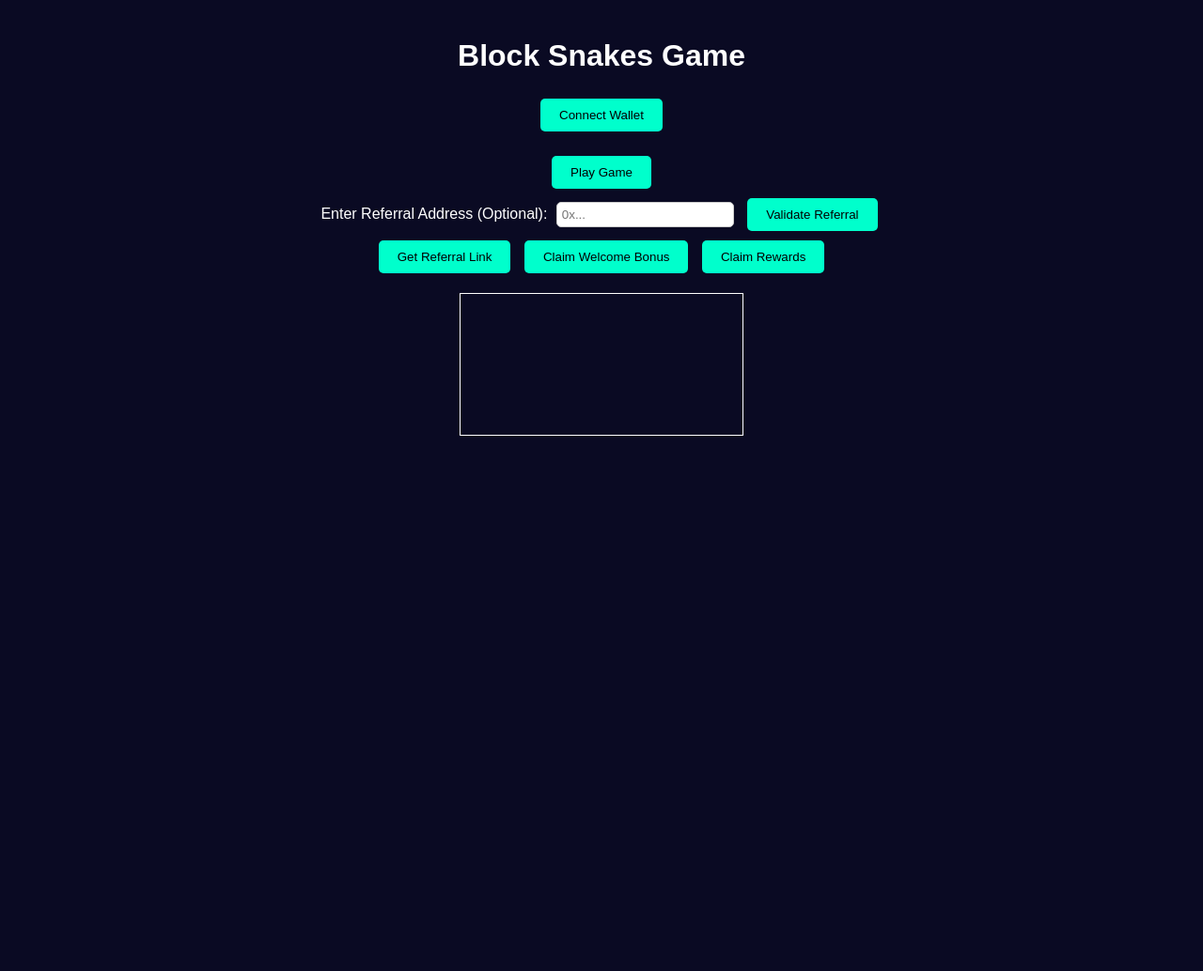
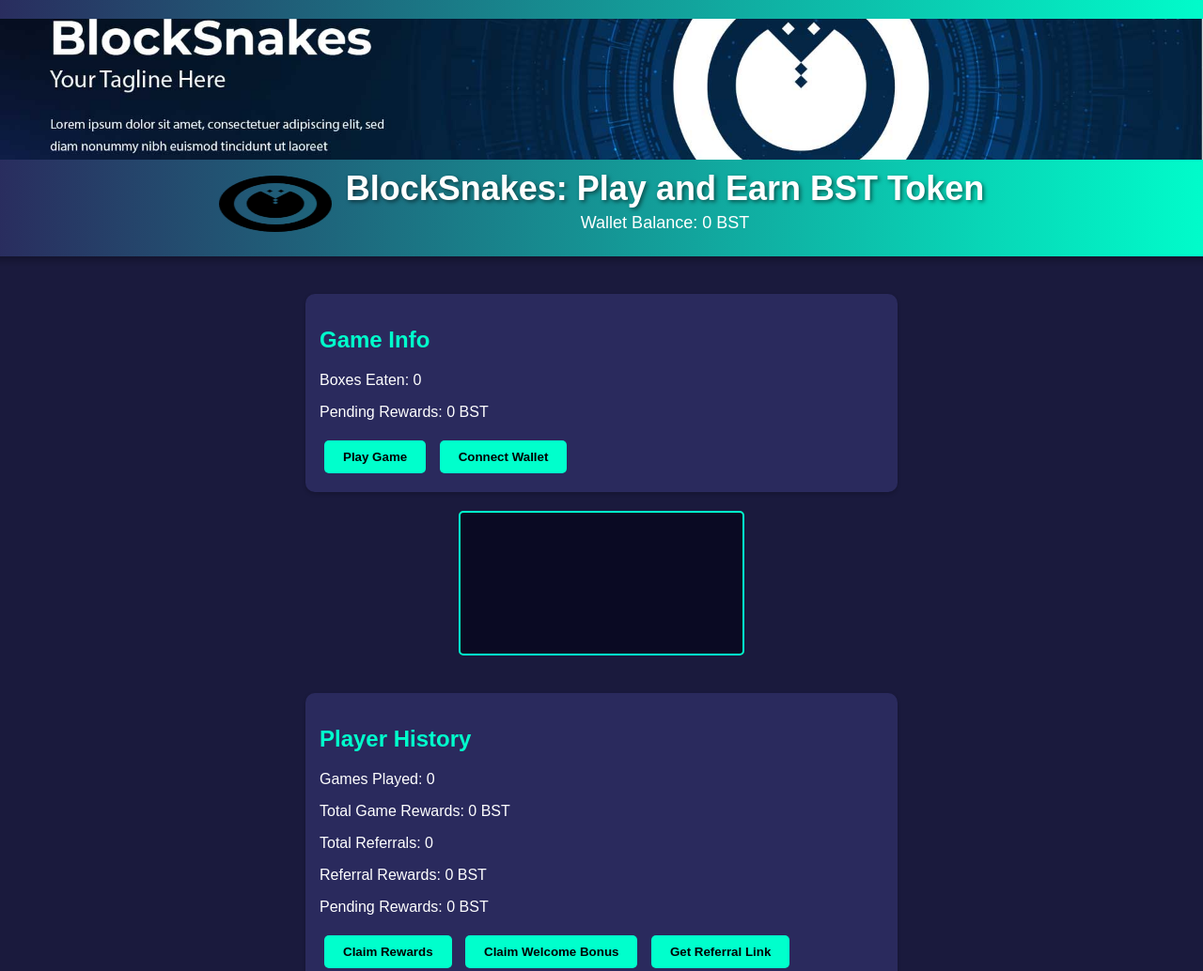
Before and after one commit to eienzen/blocksnakes, a plain HTML site: page index.html in a window 1280 px wide. Shown: the top 1034 px of the page at 94% size. Before the commit the page ends 800 px from the top, so only its background shows below. Drawn offline with nearby package versions, Linux system fonts and the light colour scheme.

Commit message:
Update index.html

```diff
--- a/index.html
+++ b/index.html
@@ -2,96 +2,215 @@
 <html lang="en">
 <head>
     <meta charset="UTF-8">
-    <title>Block Snakes Game</title>
+    <meta name="viewport" content="width=device-width, initial-scale=1.0, user-scalable=no">
+    <meta http-equiv="Content-Security-Policy" content="default-src 'self'; script-src 'self' https://unpkg.com; style-src 'self' 'unsafe-inline'; img-src 'self' https://raw.githubusercontent.com; connect-src 'self' https://data-seed-prebsc-1-s1.binance.org:8545/ wss://data-seed-prebsc-1-s1.binance.org:8545/ https://*.binance.org wss://*.binance.org; media-src 'self' https://raw.githubusercontent.com;">
+    <title>BlockSnakes Game</title>
+    <link rel="icon" type="image/x-icon" href="https://raw.githubusercontent.com/eienzen/blocksnakes/main/favicon.ico">
     <style>
-        #gameCanvas { border: 1px solid white; }
-        #gameOverPopup {
-            display: none;
+        body {
+            margin: 0;
+            padding: 0;
+            background-color: #1a1a3d;
+            color: #fff;
+            font-family: Arial, sans-serif;
+            display: flex;
+            flex-direction: column;
+            align-items: center;
+            overflow-x: hidden;
+        }
+        #header {
+            width: 100%;
+            background: linear-gradient(90deg, #2a2a5d, #00ffcc);
+            padding: 20px;
+            text-align: center;
+            z-index: 1000;
+            box-shadow: 0 4px 8px rgba(0, 0, 0, 0.3);
+            display: flex;
+            align-items: center;
+            justify-content: center;
+            flex-wrap: wrap;
+        }
+        #header-logo {
+            width: 120px;
+            height: 60px;
+            margin-right: 15px;
+        }
+        #header-banner {
+            width: 100%;
+            max-height: 150px;
+            object-fit: cover;
+            margin-bottom: 10px;
+        }
+        #header h1 {
+            margin: 0;
+            font-size: 36px;
+            font-weight: bold;
+            color: #fff;
+            text-shadow: 2px 2px 4px rgba(0, 0, 0, 0.5);
+        }
+        #header p {
+            margin: 5px;
+            font-size: 18px;
+        }
+        #content {
+            margin-top: 20px;
+            width: 100%;
+            display: flex;
+            flex-direction: column;
+            align-items: center;
+        }
+        canvas {
+            border: 2px solid #00ffcc;
+            background-color: #0a0a23;
+            border-radius: 5px;
+            margin: 20px 0;
+            max-width: 90vw;
+            max-height: 70vh;
+        }
+        #gameInfo, #playerHistory {
+            margin-top: 20px;
+            padding: 15px;
+            background-color: #2a2a5d;
+            border-radius: 10px;
+            width: 80%;
+            max-width: 600px;
+            box-shadow: 0 2px 4px rgba(0, 0, 0, 0.2);
+        }
+        #loadingIndicator {
             position: fixed;
-            background: rgba(0,0,0,0.8);
-            color: white;
-            padding: 20px;
             top: 50%;
             left: 50%;
             transform: translate(-50%, -50%);
-            text-align: center;
+            background: rgba(0, 0, 0, 0.7);
+            color: #fff;
+            padding: 20px;
             border-radius: 10px;
+            display: none;
+            z-index: 2000;
         }
-        #loadingIndicator {
+        button {
+            padding: 10px 20px;
+            margin: 5px;
+            background-color: #00ffcc;
+            color: #000;
+            border: none;
+            border-radius: 5px;
+            cursor: pointer;
+            font-weight: bold;
+            transition: background-color 0.3s;
+        }
+        button:hover {
+            background-color: #00ccaa;
+        }
+        button:disabled {
+            background-color: #666;
+            cursor: not-allowed;
+        }
+        ul {
+            list-style-type: none;
+            padding: 0;
+        }
+        li {
+            margin: 5px 0;
+            background-color: #3a3a7d;
+            padding: 5px;
+            border-radius: 3px;
+        }
+        h2, h3 {
+            color: #00ffcc;
+        }
+        #gameOverPopup {
             display: none;
             position: fixed;
             top: 50%;
             left: 50%;
             transform: translate(-50%, -50%);
-            color: white;
-            font-size: 20px;
-            background: rgba(0,0,0,0.7);
-            padding: 15px;
-            border-radius: 5px;
+            background-color: #2a2a5d;
+            padding: 20px;
+            border: 2px solid #00ffcc;
+            border-radius: 10px;
+            box-shadow: 0 4px 8px rgba(0, 0, 0, 0.3);
+            z-index: 2000;
+            text-align: center;
+            max-width: 90%;
+            max-height: 90vh;
+            overflow-y: auto;
         }
-        .error { color: red; display: none; margin-top: 5px; }
-        .valid { color: green; display: none; margin-top: 5px; }
-        body {
-            background-color: #0a0a23;
-            color: white;
-            font-family: Arial, sans-serif;
-            text-align: center;
-            margin: 0;
-            padding: 20px;
+        #gameOverPopup h2 {
+            margin: 0 0 10px;
+            color: #00ffcc;
         }
-        button {
-            padding: 10px 20px;
-            margin: 5px;
-            background-color: #00ffcc;
+        #gameOverPopup p {
+            margin: 5px 0;
+        }
+        #closePopup {
+            position: absolute;
+            top: 10px;
+            right: 10px;
+            background: none;
             border: none;
-            border-radius: 5px;
+            color: #fff;
+            font-size: 18px;
             cursor: pointer;
+            padding: 0;
+            line-height: 1;
         }
-        button:hover {
-            background-color: #00ccaa;
+        @media (orientation: portrait) {
+            canvas { max-height: 60vh; }
+            #header { padding: 10px; }
+            #header h1 { font-size: 28px; }
         }
-        input {
-            padding: 5px;
-            margin: 5px;
-            border-radius: 5px;
-            border: 1px solid #ccc;
+        @media (orientation: landscape) {
+            canvas { max-width: 80vw; }
         }
     </style>
 </head>
 <body>
-    <h1>Block Snakes Game</h1>
-    <button id="connectWallet">Connect Wallet</button>
-    <button id="disconnectWallet" style="display: none;">Disconnect Wallet</button>
-    <p id="walletAddress"></p>
-    <button id="playGame">Play Game</button>
-    <div>
-        <label for="referralInput">Enter Referral Address (Optional):</label>
-        <input type="text" id="referralInput" placeholder="0x...">
-        <button id="validateReferral">Validate Referral</button>
-        <p id="referralValidation" class="error">Invalid Ethereum address!</p>
-        <p id="referralValid" class="valid">Valid Ethereum address!</p>
+    <div id="header">
+        <img src="https://raw.githubusercontent.com/eienzen/blocksnakes/main/banner.jpg" alt="Banner" id="header-banner">
+        <img src="https://raw.githubusercontent.com/eienzen/blocksnakes/main/logo.png" alt="BlockSnakes Logo" id="header-logo">
+        <div>
+            <h1>BlockSnakes: Play and Earn BST Token</h1>
+            <p id="walletAddress"></p>
+            <p id="walletBalance">Wallet Balance: 0 BST</p>
+        </div>
     </div>
-    <button id="getReferralLink">Get Referral Link</button>
-    <button id="welcomeBonusButton">Claim Welcome Bonus</button>
-    <button id="claimGameRewards">Claim Rewards</button>
-    <div>
-        <p id="gamesPlayed"></p>
-        <p id="totalGameRewards"></p>
-        <p id="totalReferrals"></p>
-        <p id="referralRewards"></p>
-        <p id="pendingRewards"></p>
-        <p id="walletBalance"></p>
-        <p id="boxesEaten"></p>
+    <div id="content">
+        <div id="gameInfo">
+            <h2>Game Info</h2>
+            <p id="boxesEaten">Boxes Eaten: 0</p>
+            <p id="pendingRewards">Pending Rewards: 0 BST</p>
+            <button id="playGame">Play Game</button>
+            <button id="connectWallet">Connect Wallet</button>
+            <button id="disconnectWallet" style="display: none;">Disconnect Wallet</button>
+        </div>
+        <canvas id="gameCanvas"></canvas>
+        <div id="playerHistory">
+            <h2>Player History</h2>
+            <p id="gamesPlayed">Games Played: 0</p>
+            <p id="totalGameRewards">Total Game Rewards: 0 BST</p>
+            <p id="totalReferrals">Total Referrals: 0</p>
+            <p id="referralRewards">Referral Rewards: 0 BST</p>
+            <p id="pendingRewardsText">Pending Rewards: 0 BST</p>
+            <button id="claimGameRewards">Claim Rewards</button>
+            <button id="welcomeBonusButton">Claim Welcome Bonus</button>
+            <button id="getReferralLink">Get Referral Link</button>
+            <p id="withdrawalStatus"></p>
+            <h3>Reward History</h3>
+            <ul id="rewardHistoryList"></ul>
+        </div>
     </div>
-    <ul id="rewardHistoryList" style="list-style-type: none; padding: 0;"></ul>
-    <canvas id="gameCanvas"></canvas>
     <div id="gameOverPopup">
         <h2>Game Over!</h2>
-        <p id="finalBoxesEaten"></p>
-        <p id="finalRewards"></p>
-        <button id="closePopup">Close</button>
+        <p id="finalBoxesEaten">Boxes Eaten: 0</p>
+        <p id="finalRewards">Earned BST: 0 BST</p>
+        <button id="closePopup">X</button>
     </div>
-    <div id="loadingIndicator">Loading... <span class="spinner">⏳</span></div>
+    <div id="loadingIndicator">Loading...</div>
+    <audio id="eatingSound" src="https://raw.githubusercontent.com/eienzen/blocksnakes/main/eating-sound-effect-36186.mp3"></audio>
+    <audio id="gameOverSound" src="https://raw.githubusercontent.com/eienzen/blocksnakes/main/game-over-arcade-6435.mp3"></audio>
+    <audio id="victorySound" src="https://raw.githubusercontent.com/eienzen/blocksnakes/main/victory-sound-101319.mp3"></audio>
+    <script src="https://unpkg.com/ethers@6.13.2/dist/ethers.umd.min.js"></script>
     <script src="game.js"></script>
 </body>
 </html>
```
